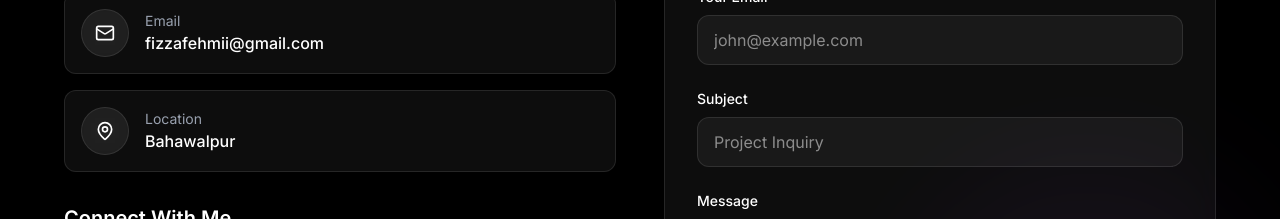
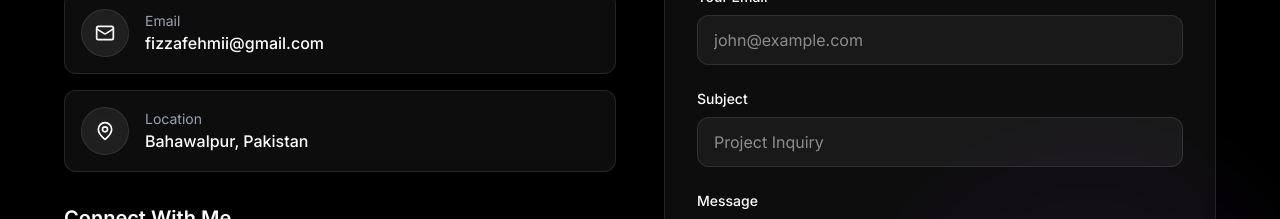
Before and after one commit to fiza-fehmi/portfolio_website, a React (Vite) app: page / in a window 1280 px wide. Shown: the part 5460-5679 px from the top of the page. Built offline with nearby package versions, Linux system fonts and the light colour scheme.

Commit message:
Update location to 'Bahawalpur, Pakistan'

```diff
--- a/src/components/Contact.jsx
+++ b/src/components/Contact.jsx
@@ -53,7 +53,7 @@ const Contact = () => {
     {
       icon: MapPin,
       label: 'Location',
-      value: 'Bahawalpur',
+      value: 'Bahawalpur, Pakistan',
       href: null,
     },
   ];
```
